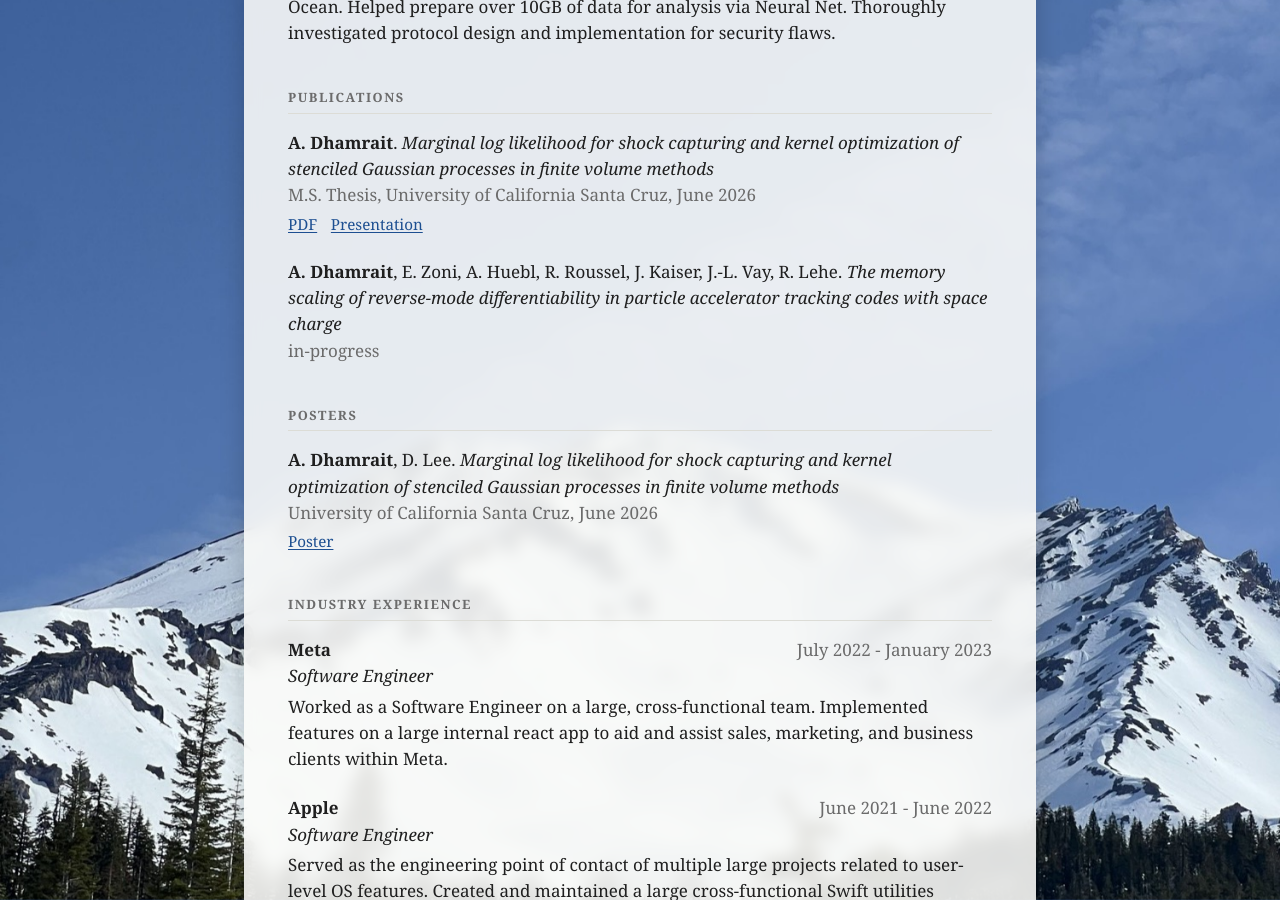
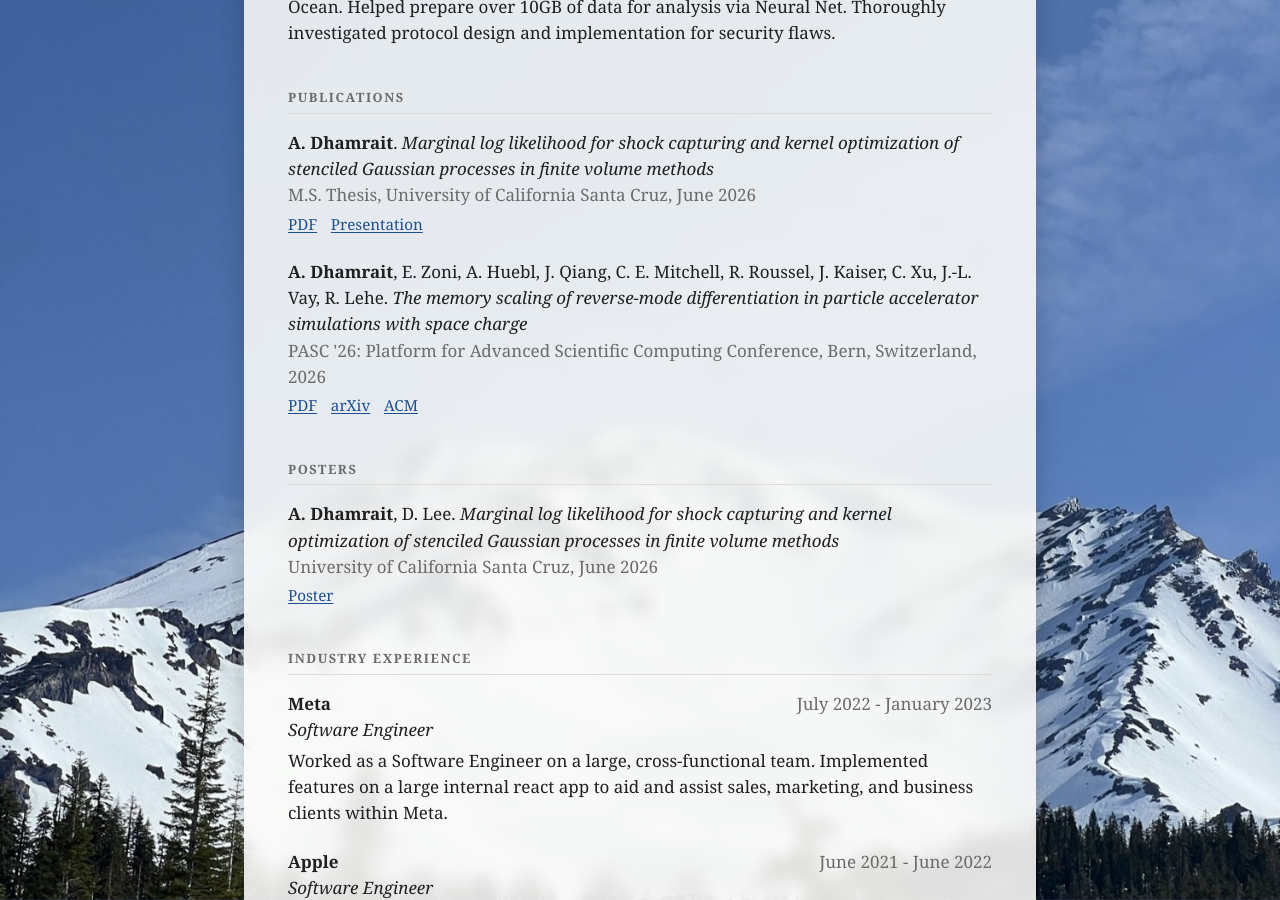
Before and after one commit to adhamrait/adhamrait, a Jekyll site: the page built from index.html, in a window 1280 px wide and 900 px high, scrolled down 1449 px. Built offline with Jekyll 4.4.1, drawn with Linux system fonts in a browser that asks for light colours.

Commit message:
Add published PASC '26 memory scaling paper
Update title and author list to the published version, add venue,
and link the arXiv preprint (hosted copy, CC BY 4.0) and ACM DOI.

Co-Authored-By: Claude Opus 5.5 <noreply@anthropic.com>

```diff
--- a/_data/publications.yml
+++ b/_data/publications.yml
@@ -6,6 +6,10 @@
     - { label: PDF, url: publications/arjun_dhamrait_thesis.pdf }
     - { label: Presentation, url: publications/arjun_dhamrait_thesis_presentation.pdf }
 
-- authors: [A. Dhamrait, E. Zoni, A. Huebl, R. Roussel, J. Kaiser, J.-L. Vay, R. Lehe]
-  title: The memory scaling of reverse-mode differentiability in particle accelerator tracking codes with space charge
-  status: in-progress
+- authors: [A. Dhamrait, E. Zoni, A. Huebl, J. Qiang, C. E. Mitchell, R. Roussel, J. Kaiser, C. Xu, J.-L. Vay, R. Lehe]
+  title: The memory scaling of reverse-mode differentiation in particle accelerator simulations with space charge
+  status: "PASC '26: Platform for Advanced Scientific Computing Conference, Bern, Switzerland, 2026"
+  links:
+    - { label: PDF, url: publications/dhamrait_pasc26_memory_scaling.pdf }
+    - { label: arXiv, url: "https://arxiv.org/abs/2605.27282" }
+    - { label: ACM, url: "https://doi.org/10.1145/3815572.3815749" }
```
Also changed, not shown: 1 other file.
